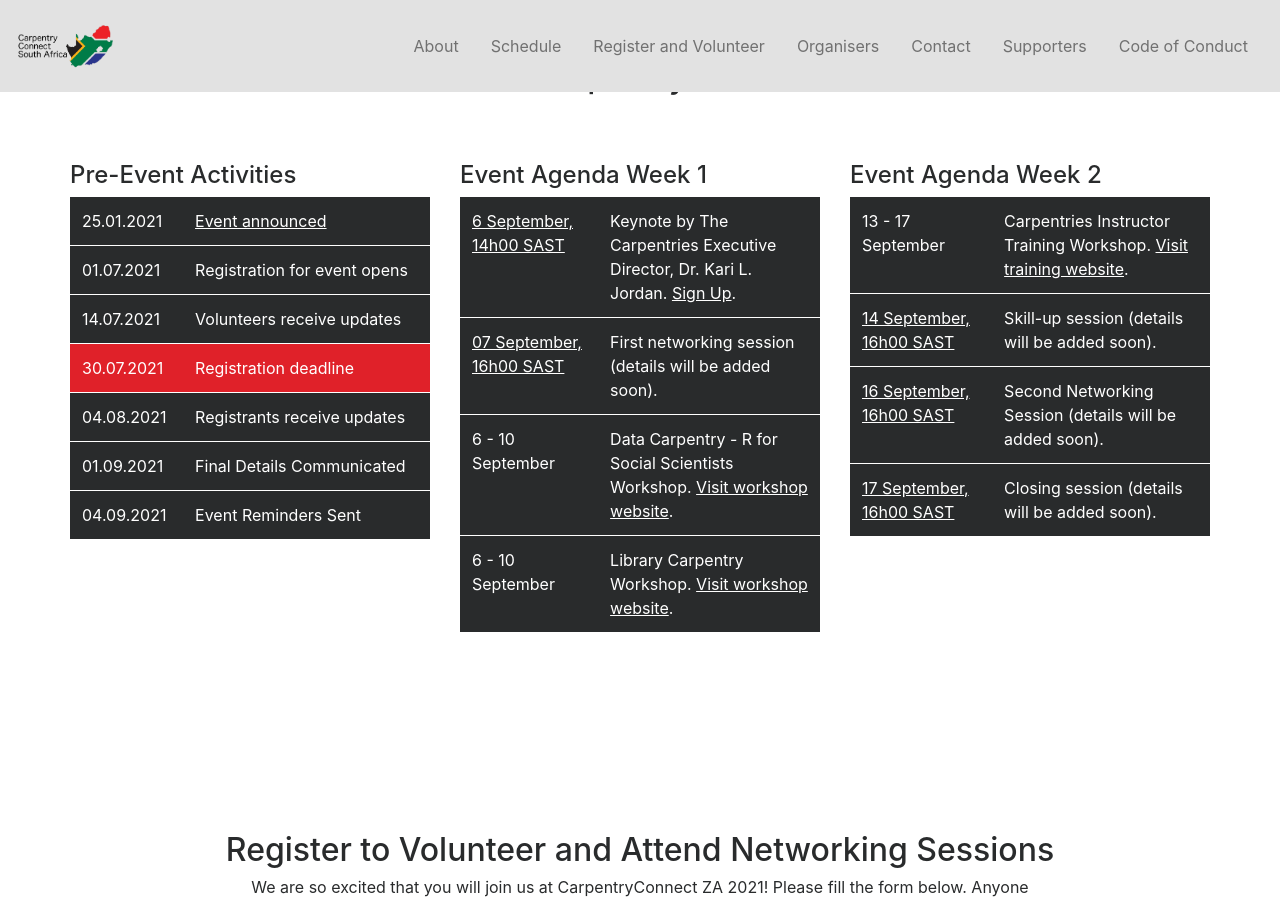
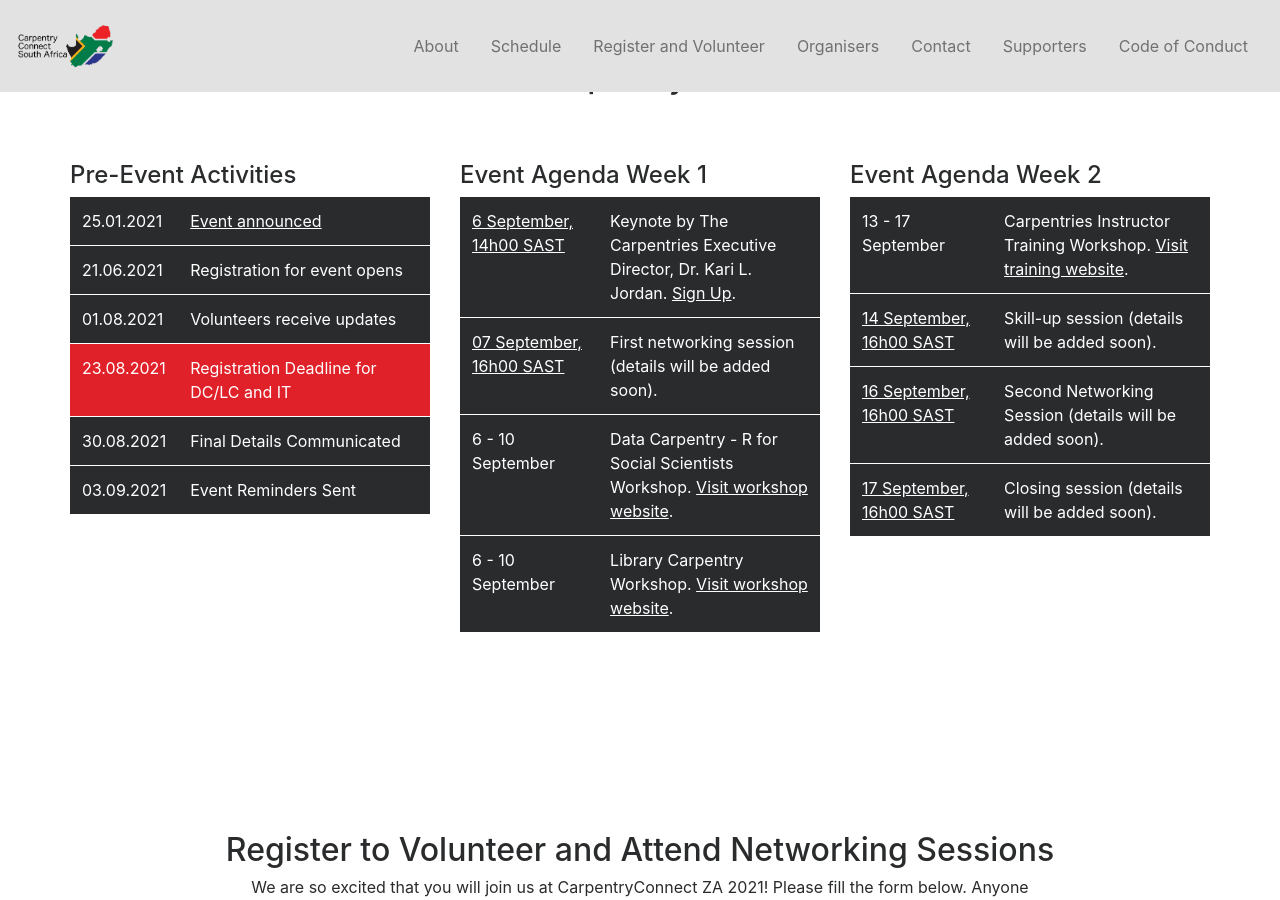
Before and after one commit to CarpentryConnect/za.carpentryconnect.org, a Jekyll site: the page built from index.html, in a window 1280 px wide and 900 px high, scrolled down 2137 px. Built offline with Jekyll 4.4.1, drawn with Linux system fonts in a browser that asks for light colours; nearby versions of some CDN libraries.

Commit message:
updating timeline for pre-conference activities

```diff
--- a/index.html
+++ b/index.html
@@ -80,7 +80,7 @@
               </tr>
               <tr>
                     <td>
-                        01.07.2021
+                        21.06.2021
                     </td>
                     <td>
                         Registration for event opens
@@ -89,7 +89,7 @@
 
                 <tr>
                     <td>
-                        14.07.2021
+                        01.08.2021
                     </td>
                     <td>
                         Volunteers receive updates
@@ -98,35 +98,25 @@
 
                 <tr class="red-table-row">
                     <td>
-                        30.07.2021
+                        23.08.2021
                     </td>
                     <td>
-                        Registration deadline
+                        Registration Deadline for DC/LC and IT
                     </td>
                 </tr>
 
                 <tr>
                     <td>
-                        04.08.2021
-                    </td>
-                    <td>
-                        Registrants receive updates
-                    </td>
-                </tr>
-
-                <tr>
-                    <td>
-                        01.09.2021
+                        30.08.2021
                     </td>
                     <td>
                         Final Details Communicated
                     </td>
                 </tr>
 
-
                 <tr>
                     <td>
-                        04.09.2021
+                        03.09.2021
                     </td>
                     <td>
                         Event Reminders Sent
```
